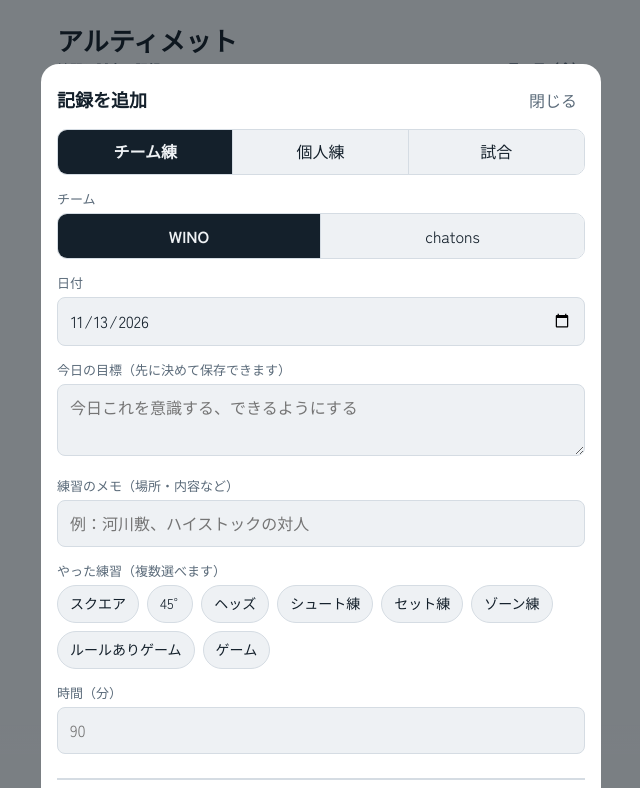
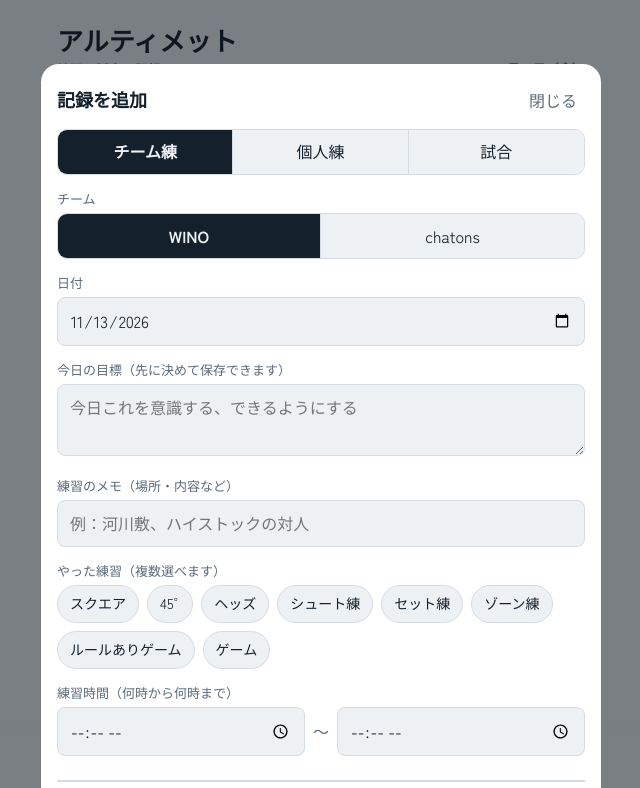
Before and after one commit to shun802/kyogi-log, a plain HTML site: page index.html in a window 1280 px wide. Both pictures are taken after a click on the button "＋ 目標を決める / 記録する". Shown: the top 788 px of the page, without its empty margins (319-959 px from the left). Drawn offline with nearby package versions, Linux system fonts and the light colour scheme.

Commit message:
練習は開始・終了時刻、試合は時間（分）に変更
Co-Authored-By: Claude Sonnet 5.5 <noreply@anthropic.com>
Claude-Session: https://claude.ai/code/session_012mLEz5yRRCuP9KrzRbCGju

```diff
--- a/index.html
+++ b/index.html
@@ -122,7 +122,7 @@ header { display: flex; align-items: flex-end; justify-content: space-between; g
 .panel-head h2 { font-size: 18px; margin: 0; }
 .ghost { background: none; border: 0; color: var(--muted); padding: 8px; min-height: 40px; }
 .panel label { display: block; font-size: 13px; color: var(--muted); margin: 14px 0 4px; }
-.panel input[type="text"], .panel input[type="date"], .panel input[type="number"], .panel textarea {
+.panel input[type="text"], .panel input[type="date"], .panel input[type="number"], .panel input[type="time"], .panel textarea {
   width: 100%; border: 1px solid var(--line); border-radius: 8px; background: var(--bg); padding: 10px 12px; min-height: 44px;
 }
 .panel textarea { resize: vertical; min-height: 72px; }
@@ -256,8 +256,13 @@ header { display: flex; align-items: flex-end; justify-content: space-between; g
         <label>やった練習（複数選べます）</label>
         <div class="tags" id="tagBox" role="group" aria-label="練習の種類"></div>
       </div>
-      <label for="fMin">時間（分）</label>
-      <input id="fMin" type="number" inputmode="numeric" min="0" max="1440" step="5" placeholder="90">
+      <label for="fStart">練習時間（何時から何時まで）</label>
+      <div class="score">
+        <input id="fStart" type="time" aria-label="開始時刻">
+        <span>〜</span>
+        <input id="fEnd" type="time" aria-label="終了時刻">
+      </div>
+      <div class="hint" id="durHint"></div>
     </div>
     <div id="matchFields" hidden>
       <label>結果</label>
@@ -272,6 +277,8 @@ header { display: flex; align-items: flex-end; justify-content: space-between; g
         <span>−</span>
         <input id="fSa" type="number" inputmode="numeric" min="0" placeholder="相手">
       </div>
+      <label for="fMinM">試合時間（分・任意）</label>
+      <input id="fMinM" type="number" inputmode="numeric" min="0" max="600" step="5" placeholder="90">
       <label>自分の役割</label>
       <div class="seg" id="roleSeg" role="group" aria-label="役割">
         <button type="button" data-v="handler" aria-pressed="false">ハンドラー</button>
@@ -473,9 +480,10 @@ header { display: flex; align-items: flex-end; justify-content: space-between; g
       var title = e.title || (isM ? '試合' : (e.kind === 'solo' ? '個人練' : '練習'));
       var meta = '';
       if (isM) { if (e.sf != null && e.sa != null) meta = e.sf + ' - ' + e.sa; }
+      else if (e.start && e.end) meta = e.start + '〜' + e.end;
       else if (e.minutes) meta = e.minutes + '分';
       var tg = '';
-      if (!isM && e.tags && e.tags.length) tg = e.tags.join('・');
+      if (!isM) { var tp = []; if (e.start && e.end && e.minutes != null) tp.push(e.minutes + '分'); if (e.tags && e.tags.length) tp.push(e.tags.join('・')); tg = tp.join('　'); }
       if (isM) {
         var bits = [];
         if (e.role && ROLE[e.role]) bits.push(ROLE[e.role]);
@@ -483,6 +491,7 @@ header { display: flex; align-items: flex-end; justify-content: space-between; g
         if (e.a != null) bits.push('A' + e.a);
         if (e.d != null) bits.push('ブロック' + e.d);
         if (e.t != null) bits.push('ターン' + e.t);
+        if (e.minutes) bits.unshift(e.minutes + '分');
         tg = bits.join('　');
       }
       var goalHtml = '';
@@ -514,6 +523,12 @@ header { display: flex; align-items: flex-end; justify-content: space-between; g
     $('#titleLabel').textContent = m ? '大会名・対戦相手' : (so ? '内容（筋トレ・ランなど）' : '練習のメモ（場所・内容など）');
     $('#fTitle').placeholder = m ? '例：○○大会 予選 vs △△' : (so ? '例：筋トレ（下半身）、スロー練' : '例：河川敷、ハイストックの対人');
   }
+  function hm(t) { var p = String(t).split(':'); return Number(p[0]) * 60 + Number(p[1]); }
+  function calcMin(st, en) { if (!st || !en) return null; var a = hm(st), b = hm(en); return b >= a ? b - a : b + 1440 - a; }
+  function updateDur() {
+    var m = calcMin($('#fStart').value, $('#fEnd').value), h = $('#durHint');
+    h.textContent = m == null ? '' : '合計 ' + (m >= 60 ? Math.floor(m / 60) + '時間' : '') + (m % 60 ? (m % 60) + '分' : (m < 60 ? '0分' : ''));
+  }
   function prevNext(kind) {
     var list = state.entries.filter(function (e) { return e.next; }).sort(function (a, b) { return a.date < b.date ? 1 : a.date > b.date ? -1 : (b.ts || 0) - (a.ts || 0); });
     var same = list.filter(function (e) { return e.kind === kind; })[0] || list[0];
@@ -541,7 +556,9 @@ header { display: flex; align-items: flex-end; justify-content: space-between; g
     $('#sheetTitle').textContent = entry ? '記録を編集' : '記録を追加';
     $('#fDate').value = entry ? entry.date : ymd(new Date());
     $('#fTitle').value = entry && entry.title || '';
-    $('#fMin').value = entry && entry.minutes != null ? entry.minutes : '';
+    $('#fStart').value = entry && entry.start || ''; $('#fEnd').value = entry && entry.end || '';
+    $('#fMinM').value = entry && entry.kind === 'match' && entry.minutes != null ? entry.minutes : '';
+    updateDur();
     $('#fSf').value = entry && entry.sf != null ? entry.sf : '';
     $('#fSa').value = entry && entry.sa != null ? entry.sa : '';
     setSeg('resultSeg', form.result); setSeg('condSeg', form.cond); applyKind();
@@ -561,6 +578,7 @@ header { display: flex; align-items: flex-end; justify-content: space-between; g
     if (ev.target.closest('#goalBtn')) openSheet(null);
   });
   $('#kindSeg').addEventListener('click', function (ev) { var b = ev.target.closest('button'); if (!b) return; form.kind = b.getAttribute('data-v'); if (form.kind !== 'solo' && !form.team) form.team = lastTeam(); applyKind(); updateHint(); });
+  $('#fStart').addEventListener('input', updateDur); $('#fEnd').addEventListener('input', updateDur);
   $('#achvSeg').addEventListener('click', function (ev) { var b = ev.target.closest('button'); if (!b) return; var v = b.getAttribute('data-v'); form.achv = form.achv === v ? '' : v; setSeg('achvSeg', form.achv); });
   $('#teamSeg').addEventListener('click', function (ev) { var b = ev.target.closest('button'); if (!b) return; form.team = b.getAttribute('data-v'); setSeg('teamSeg', form.team); });
   $('#resultSeg').addEventListener('click', function (ev) { var b = ev.target.closest('button'); if (!b) return; form.result = b.getAttribute('data-v'); setSeg('resultSeg', form.result); });
@@ -595,7 +613,9 @@ header { display: flex; align-items: flex-end; justify-content: space-between; g
       id: state.editing ? state.editing.id : store.newId(),
       kind: form.kind, date: date, team: isS ? null : (form.team || lastTeam()),
       title: $('#fTitle').value.trim(),
-      minutes: isM ? null : numOrNull($('#fMin').value),
+      minutes: isM ? numOrNull($('#fMinM').value) : (calcMin($('#fStart').value, $('#fEnd').value) != null ? calcMin($('#fStart').value, $('#fEnd').value) : (!$('#fStart').value && !$('#fEnd').value && state.editing && state.editing.minutes != null ? state.editing.minutes : null)),
+      start: !isM && $('#fStart').value ? $('#fStart').value : null,
+      end: !isM && $('#fEnd').value ? $('#fEnd').value : null,
       result: isM ? (form.result || null) : null,
       sf: isM ? numOrNull($('#fSf').value) : null,
       sa: isM ? numOrNull($('#fSa').value) : null,
```
